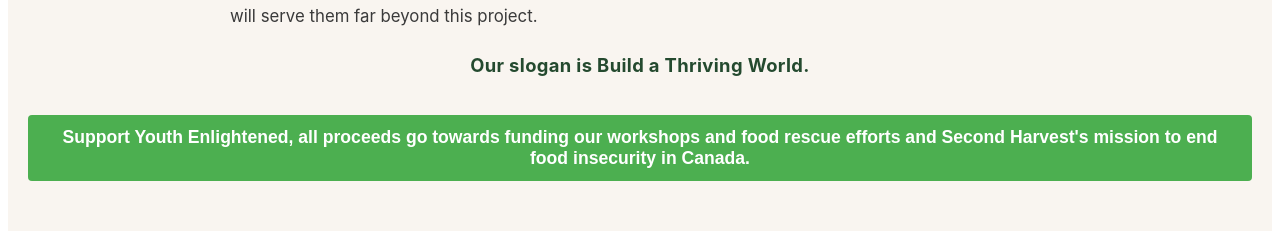
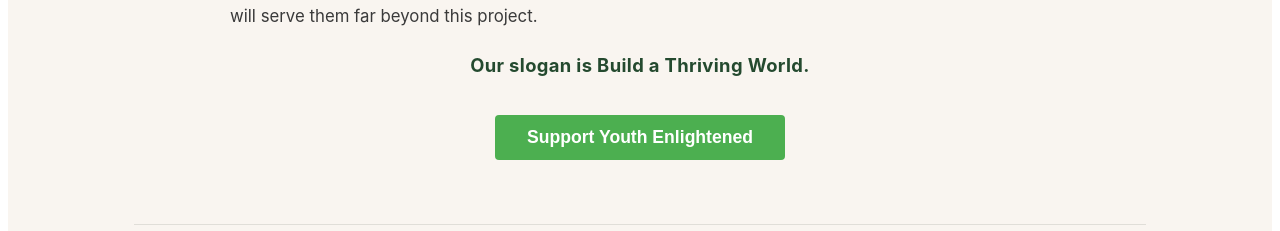
Before and after one commit to MJAlconcel8/secondharvest-c4, a React (Vite) app in the folder frontend/: page /aboutus in a window 1280 px wide. Shown: the part 905-1136 px from the top of the page. Built offline with nearby package versions, Linux system fonts and the light colour scheme; no server answers.

Commit message:
Update AboutUs.jsx

```diff
--- a/frontend/src/pages/AboutUs/AboutUs.jsx
+++ b/frontend/src/pages/AboutUs/AboutUs.jsx
@@ -41,7 +41,7 @@
               style={{ textDecoration: 'none' }}
             >
               <Button variant="primary" style={{ fontSize: '1.1rem', padding: '12px 32px' }}>
-                Support Youth Enlightened, all proceeds go towards funding our workshops and food rescue efforts and Second Harvest's mission to end food insecurity in Canada.
+                Support Youth Enlightened
               </Button>
             </a>
           </div>
```
